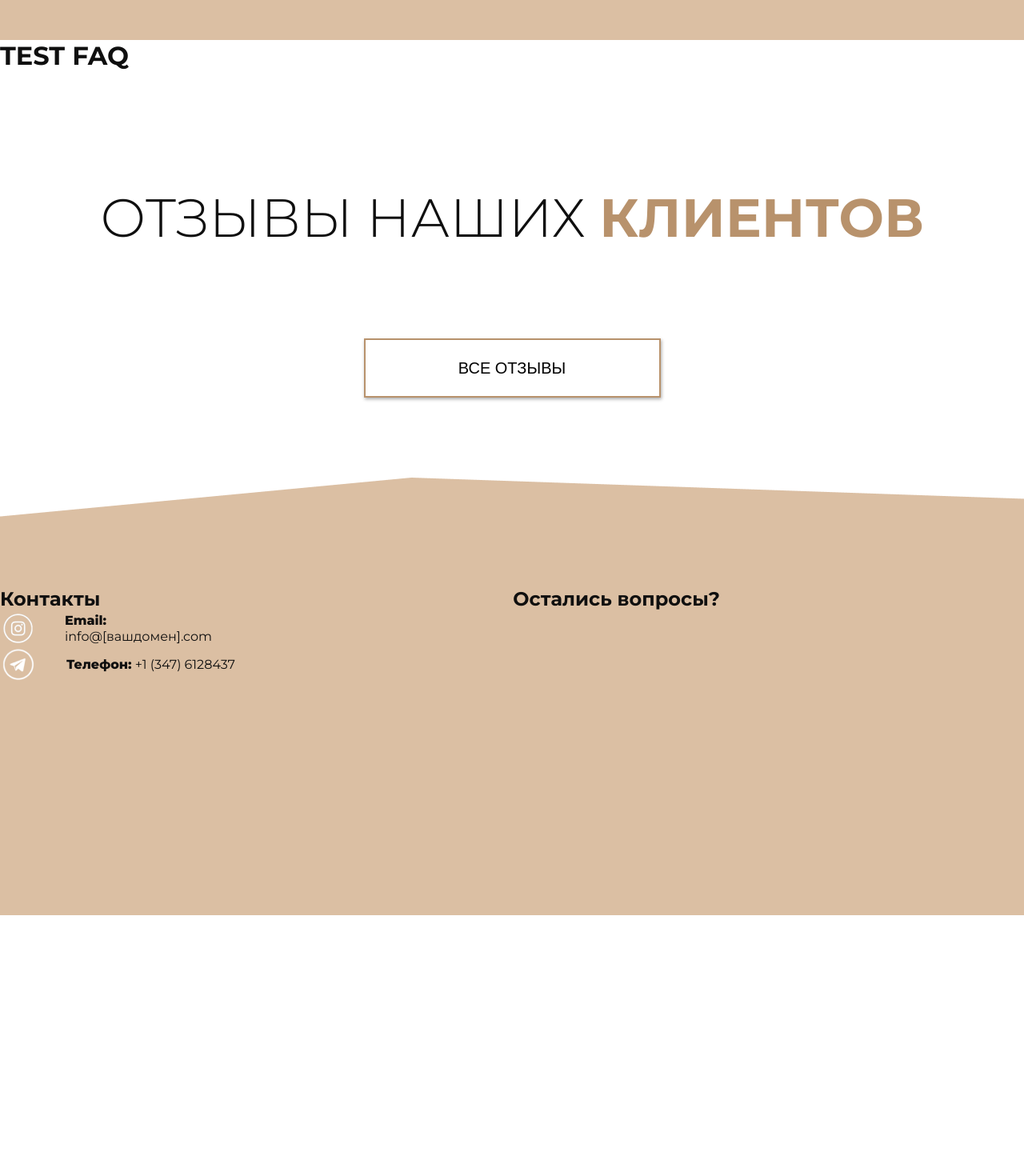
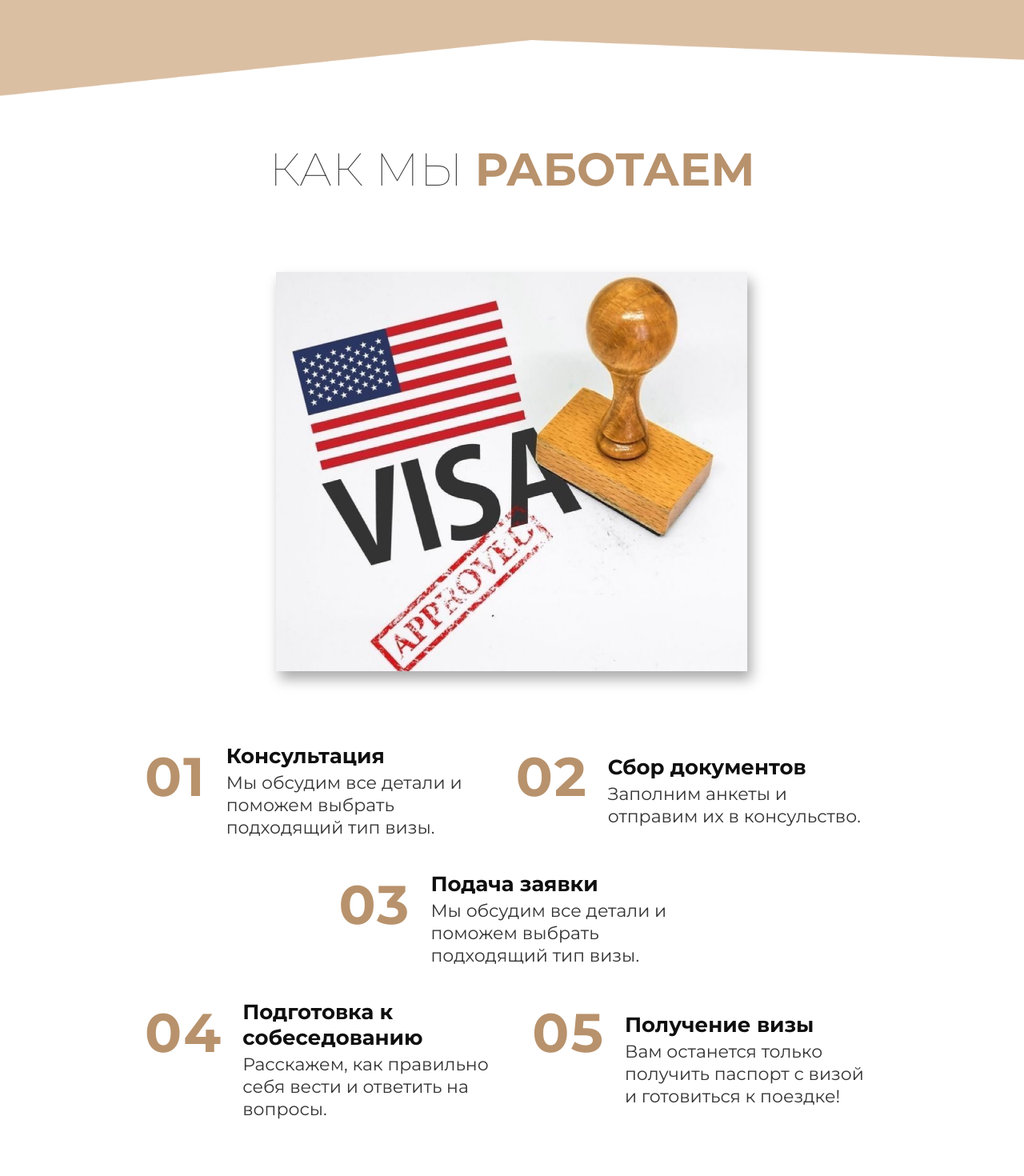
Before and after one commit to OlyaSDM/visatraveleasy, a React (Vite) app: page / in a window 1280 px wide. Shown: the part 2100-3570 px from the top of the page at 80% size. Before the commit the page ends 3244 px from the top, so only its background shows below. Built offline with nearby package versions, Linux system fonts and the light colour scheme.

Commit message:
done block Work

```diff
--- a/src/App.jsx
+++ b/src/App.jsx
@@ -3,6 +3,7 @@ import './App.css';
 import Welcome from "./components/welcome/Welcome";
 import About from "./components/about/About";
 import Benefits from "./components/benefits-and-services/Benefits";
+import Work from './components/work/work';
 import Faq from "./components/faq/Faq";
 import Reviews from "./components/reviews/Reviews";
 import Contacts from "./components/contacts/Contacts";
@@ -15,6 +16,7 @@ function App() {
             <Welcome/>
             <About />
             <Benefits/>
+            <Work/>
             <Faq />
             <Reviews />
             <Contacts />
--- a/src/components/benefits-and-services/benefits.css
+++ b/src/components/benefits-and-services/benefits.css
@@ -182,7 +182,6 @@ color: #fff;
 .section_benefits {
     width: 100%;
     background-size: cover;
-    background-position: center;
     background-image: url('..//..//assets/bg-b.png');
     margin-top: -70px;
 }
@@ -194,7 +193,7 @@ color: #fff;
     flex-wrap: wrap;
     width: 100%;
     padding-top: 116px;
-    padding-bottom: 100px;
+    padding-bottom: 170px;
     margin-left: auto;
     margin-right: auto;
 }
--- /dev/null
+++ b/src/components/work/work-adaptive.css
@@ -0,0 +1,52 @@
+/*@font-face {*/
+/*    font-family: 'MeieScriptRegular';*/
+/*    src: url('..//..//fonts/MeieScriptRegular.ttf');*/
+/*}*/
+
+@media (max-width: 1355px) {
+  .content_row {
+    display: flex;
+    flex-direction: column;
+    justify-content: center;
+    margin-left: auto;
+    margin-right: auto;
+    gap: 90px;
+    margin-top: 94px;
+  }
+
+  .visa {
+    margin-left: auto;
+    margin-right: auto;
+  }
+
+  .third {
+    margin-top: 40px;
+    margin-bottom: 40px;
+  }
+}
+
+@media (max-width: 995px) {
+  .first_steps {
+    gap: 24px;
+  }
+  .first_step {
+    gap: 15px;
+  }
+}
+
+@media (max-width: 625px) {
+  .visa {
+    margin-left: auto;
+    margin-right: auto;
+  }
+  .first_steps {
+    flex-direction: column;
+    margin-left: auto;
+    margin-right: auto;
+  }
+  .first_steps,
+  .third {
+    padding-left: 10px;
+    padding-right: 10px;
+  }
+}
--- /dev/null
+++ b/src/components/work/work.css
@@ -0,0 +1,120 @@
+/*@font-face {*/
+/*    font-family: 'MeieScriptRegular';*/
+/*    src: url('..//..//fonts/MeieScriptRegular.ttf');*/
+/*}*/
+
+:root {
+  --font-family: "Montserrat", sans-serif;
+  --second-family: "Roboto", sans-serif;
+  --third-family: "Poppins", sans-serif;
+  --font3: "Oswald", sans-serif;
+}
+
+.section_work {
+  background-image: url("..//..//assets/bg_work.png");
+  width: 100%;
+  margin-top: -70px;
+  background-size: cover;
+}
+
+.content_work {
+  display: flex;
+  justify-content: center;
+  flex-direction: column;
+  width: 100%;
+  height: auto;
+  padding-top: 86px;
+  padding-bottom: 180px;
+}
+.h1 {
+  display: flex;
+  justify-content: center;
+}
+.h1-benefits {
+  text-align: center;
+  font-family: var(--font-family);
+  font-weight: lighter;
+  font-size: clamp(1.5rem, 2vw + 2rem, 5rem);
+  text-transform: uppercase;
+  color: #3f3f3f;
+}
+
+.b_work {
+  font-weight: 700;
+  text-align: center;
+  font-family: var(--font-family);
+  font-size: clamp(1.5rem, 2vw + 2rem, 5rem);
+  text-transform: uppercase;
+  color: #b8926c;
+  align-items: center;
+}
+
+.content_row {
+  display: flex;
+  justify-content: center;
+  gap: 90px;
+  margin-top: 94px;
+}
+
+.visa {
+  width: 100%;
+  max-width: 589px;
+  height: auto;
+  box-shadow: 5px 10px 15px 0 rgba(15, 15, 15, 0.35);
+}
+
+.top_work {
+  margin-top: 40px;
+}
+.steps_work {
+  display: flex;
+  flex-direction: column;
+}
+
+.first_steps {
+  display: flex;
+  gap: 44px;
+}
+.first_step {
+  display: flex;
+  gap: 25px;
+}
+
+.number {
+  font-family: var(--font-family);
+  font-weight: 700;
+  font-size: 68px;
+  letter-spacing: 0.03em;
+  color: #b8926c;
+}
+.text_step {
+  display: flex;
+  flex-direction: column;
+  align-self: center;
+  gap: 4px;
+}
+.name_step {
+  width: 100%;
+  max-width: 290px;
+  font-family: var(--font-family);
+  font-weight: 700;
+  font-size: 26px;
+  line-height: 1.23077;
+  color: #0f0f0f;
+}
+
+.description {
+  width: 100%;
+  max-width: 318px;
+  font-family: var(--font-family);
+  font-weight: 400;
+  font-size: 22px;
+  line-height: 1.27273;
+  color: #353434;
+}
+
+.third {
+  align-self: center;
+  margin-top: auto;
+  margin-bottom: auto;
+}
--- /dev/null
+++ b/src/components/work/work.jsx
@@ -0,0 +1,63 @@
+import './work.css';
+import './work-adaptive.css';
+import visa from '..//..//assets/visa.png';
+
+const Work = () => {
+    return (
+<div>
+    <section className="section_work">
+    <div className="content_work">
+    <h1 className='h1-benefits top_work'>как мы <b className='b_work'>работаем</b></h1>
+<div className="content_row">
+<img className='visa' src={visa} alt="visa" />
+<div className="steps_work">
+    <div className="first_steps">
+    <div className="first_step">
+        <p className="number">01</p>
+        <div className="text_step">
+        <p className="name_step">Консультация</p>
+        <p className="description">Мы обсудим все детали и поможем выбрать подходящий тип визы.</p>
+        </div>
+    </div>
+    <div className="first_step">
+        <p className="number">02</p>
+        <div className="text_step">
+        <p className="name_step">Сбор документов</p>
+        <p className="description">Заполним анкеты и отправим их в консульство.</p>
+        </div>
+    </div>
+    </div>
+    <div className="third_steps third">
+    <div className="first_step ">
+        <p className="number">03</p>
+        <div className="text_step">
+        <p className="name_step">Подача заявки</p>
+        <p className="description">Мы обсудим все детали и поможем выбрать подходящий тип визы.</p>
+        </div>
+    </div>
+    </div>
+    <div className="first_steps">
+    <div className="first_step">
+        <p className="number">04</p>
+        <div className="text_step">
+        <p className="name_step">Подготовка к собеседованию</p>
+        <p className="description">Расскажем, как правильно себя вести и ответить на вопросы.</p>
+        </div>
+    </div>
+    <div className="first_step">
+        <p className="number">05</p>
+        <div className="text_step">
+        <p className="name_step">Получение визы</p>
+        <p className="description">Вам останется только получить паспорт с визой и готовиться к поездке!</p>
+        </div>
+    </div>
+    </div>
+</div>
+</div>
+    </div>
+    </section>
+</div>
+    )
+}
+
+export default Work;
```
Also changed, not shown: src/assets/bg_work.png (added), src/assets/visa.png (added).
